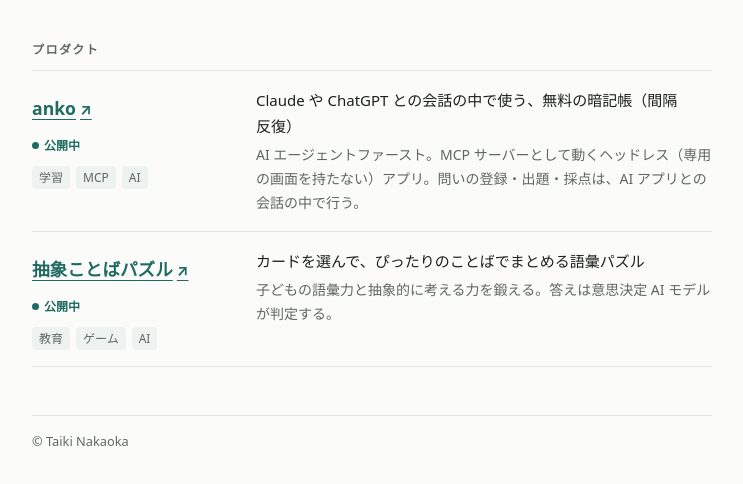
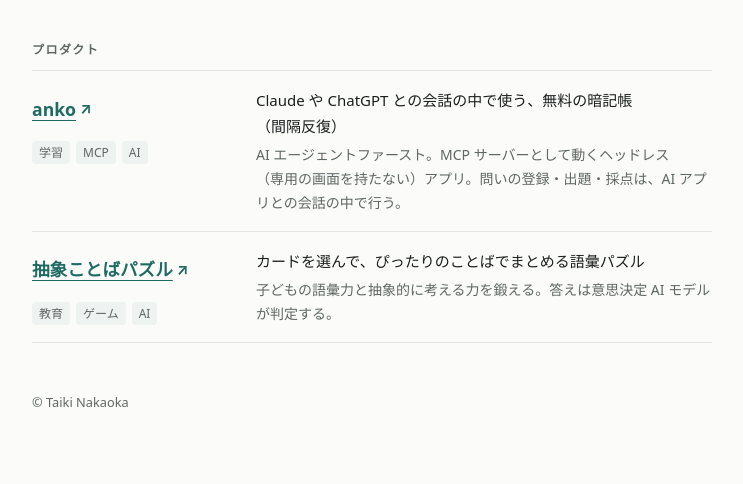
Before and after one commit to nakaokat/nakaokat.github.io, a plain HTML site: page index.html in a window 1280 px wide. Shown: the part 188-672 px from the top of the page, without its empty margins (268-1011 px from the left). Drawn offline with Linux system fonts and the light colour scheme.

Commit message:
レビューの指摘を直す
フッター上の二重線をなくす。状態が全部同じあいだは「公開中」を出さず、出すときは薄い色にする。新しいタブで開くことを読み上げ用の文言で伝え、プロダクト名を h3 にする。名前の下線が ↗ で切れないようにし、括弧の途中で改行しないようにする。

```diff
--- a/index.html
+++ b/index.html
@@ -16,9 +16,9 @@
       <h1 class="handle">Taiki Nakaoka <span class="id">@nakaokat</span></h1>
       <p class="role">Software Engineer &amp; Indie Maker</p>
       <ul class="links" aria-label="リンク">
-        <li><a href="https://github.com/nakaokat" target="_blank" rel="noopener">GitHub<span class="ext" aria-hidden="true">↗</span></a></li>
-        <li><a href="https://x.com/nakaokat" target="_blank" rel="noopener">X<span class="ext" aria-hidden="true">↗</span></a></li>
-        <li><a href="https://nakaoka3.hatenablog.com" target="_blank" rel="noopener">はてなブログ<span class="ext" aria-hidden="true">↗</span></a></li>
+        <li><a href="https://github.com/nakaokat" target="_blank" rel="noopener">GitHub<span class="ext" aria-hidden="true">↗</span><span class="sr-only">（新しいタブで開く）</span></a></li>
+        <li><a href="https://x.com/nakaokat" target="_blank" rel="noopener">X<span class="ext" aria-hidden="true">↗</span><span class="sr-only">（新しいタブで開く）</span></a></li>
+        <li><a href="https://nakaoka3.hatenablog.com" target="_blank" rel="noopener">はてなブログ<span class="ext" aria-hidden="true">↗</span><span class="sr-only">（新しいタブで開く）</span></a></li>
       </ul>
     </div>
   </header>
--- a/main.js
+++ b/main.js
@@ -9,23 +9,39 @@
     return e;
   }
 
-  function ext() {
-    var s = el("span", "ext", "↗");
-    s.setAttribute("aria-hidden", "true");
-    return s;
+  // 新しいタブで開くリンク。↗ は見た目だけ、読み上げには文言で伝える
+  function extLink(cls, label, url) {
+    var a = el("a", cls);
+    a.href = url;
+    a.target = "_blank";
+    a.rel = "noopener";
+    a.appendChild(el("span", "label", label));
+    var mark = el("span", "ext", "↗");
+    mark.setAttribute("aria-hidden", "true");
+    a.appendChild(mark);
+    a.appendChild(el("span", "sr-only", "（新しいタブで開く）"));
+    return a;
   }
 
-  function row(p) {
+  // 「（…）」の途中で改行しないように包む
+  function text(cls, s) {
+    var p = el("p", cls);
+    s.split(/(（[^）]*）)/).forEach(function (part) {
+      if (!part) return;
+      if (part.charAt(0) === "（") p.appendChild(el("span", "nowrap", part));
+      else p.appendChild(document.createTextNode(part));
+    });
+    return p;
+  }
+
+  function row(p, showStatus) {
     var li = el("li", "row");
     var meta = el("div", "meta");
     var rt = el("div", "rt");
-    var a = el("a", "name", p.name);
-    a.href = p.url;
-    a.target = "_blank";
-    a.rel = "noopener";
-    a.appendChild(ext());
-    rt.appendChild(a);
-    if (p.status) rt.appendChild(el("span", "st", p.status));
+    var h = el("h3", "name-h");
+    h.appendChild(extLink("name", p.name, p.url));
+    rt.appendChild(h);
+    if (showStatus && p.status) rt.appendChild(el("span", "st", p.status));
     meta.appendChild(rt);
     if (p.tags && p.tags.length) {
       var ul = el("ul", "chips");
@@ -34,8 +50,8 @@
       meta.appendChild(ul);
     }
     li.appendChild(meta);
-    li.appendChild(el("p", "desc", p.description));
-    if (p.detail) li.appendChild(el("p", "detail", p.detail));
+    li.appendChild(text("desc", p.description));
+    if (p.detail) li.appendChild(text("detail", p.detail));
     return li;
   }
 
@@ -45,7 +61,9 @@
       return r.json();
     })
     .then(function (items) {
-      list.replaceChildren.apply(list, items.map(row));
+      // 状態が全部同じあいだは、状態を出さない
+      var showStatus = items.some(function (p) { return p.status !== items[0].status; });
+      list.replaceChildren.apply(list, items.map(function (p) { return row(p, showStatus); }));
     })
     .catch(function () {
       list.replaceChildren(el("li", "row", "一覧を読み込めませんでした。ページを再読み込みしてください。"));
--- a/style.css
+++ b/style.css
@@ -83,22 +83,35 @@ a:focus-visible { outline: 2px solid var(--accent); outline-offset: 2px; border-
 .row:last-child { border-bottom: 1px solid var(--line); }
 .meta { display: grid; gap: 6px; min-width: 0; }
 .rt { display: flex; justify-content: space-between; align-items: baseline; gap: 10px; }
+.name-h { margin: 0; font-size: 1.1rem; line-height: 1.4; }
 .name {
   display: inline-flex;
   align-items: center;
   min-height: 44px;
-  font-size: 1.1rem;
   font-weight: 700;
+  text-decoration: none;
+}
+.name .label {
   text-decoration: underline;
   text-decoration-thickness: 1px;
   text-underline-offset: 4px;
 }
-.name:hover { text-decoration-thickness: 2px; }
-.desc { margin: 0; text-wrap: pretty; }
+.name:hover .label { text-decoration-thickness: 2px; }
+.nowrap { white-space: nowrap; }
+.sr-only {
+  position: absolute;
+  width: 1px; height: 1px;
+  margin: -1px; padding: 0;
+  overflow: hidden;
+  clip: rect(0 0 0 0);
+  white-space: nowrap;
+  border: 0;
+}
+.desc { margin: 0; }
 .detail { margin: 0; font-size: .875rem; line-height: 1.7; color: var(--muted); text-wrap: pretty; }
 .chips { display: flex; flex-wrap: wrap; gap: 6px; margin: 0; padding: 0; list-style: none; }
 .chip { font-size: .75rem; background: var(--chip); color: var(--muted); border-radius: 4px; padding: 1px 7px; }
-.st { font-size: .75rem; font-weight: 600; color: var(--accent); white-space: nowrap; }
+.st { font-size: .75rem; font-weight: 600; color: var(--muted); white-space: nowrap; }
 .st::before {
   content: "";
   display: inline-block;
@@ -108,7 +121,7 @@ a:focus-visible { outline: 2px solid var(--accent); outline-offset: 2px; border-
   background: currentColor;
   vertical-align: 1px;
 }
-.ft { font-size: .8rem; color: var(--muted); border-top: 1px solid var(--line); padding-top: 14px; }
+.ft { font-size: .8rem; color: var(--muted); }
 
 @media (min-width: 760px) {
   .page { padding-block: 72px; gap: 48px; }
```
